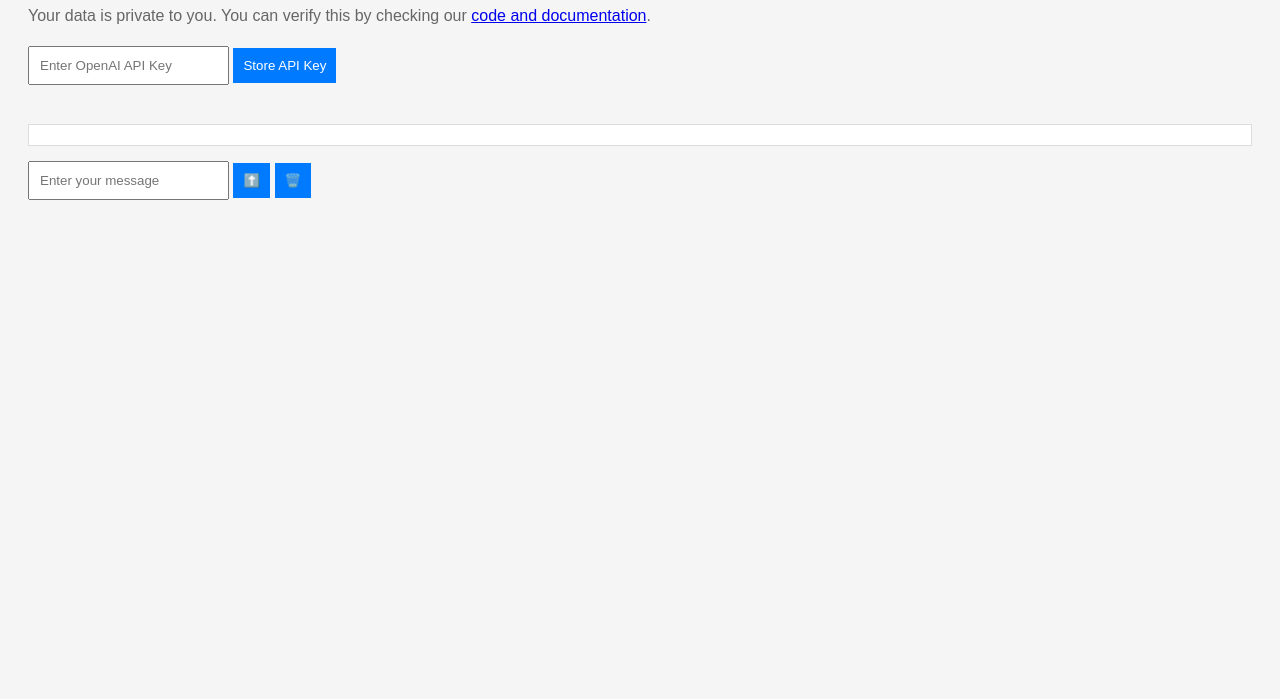
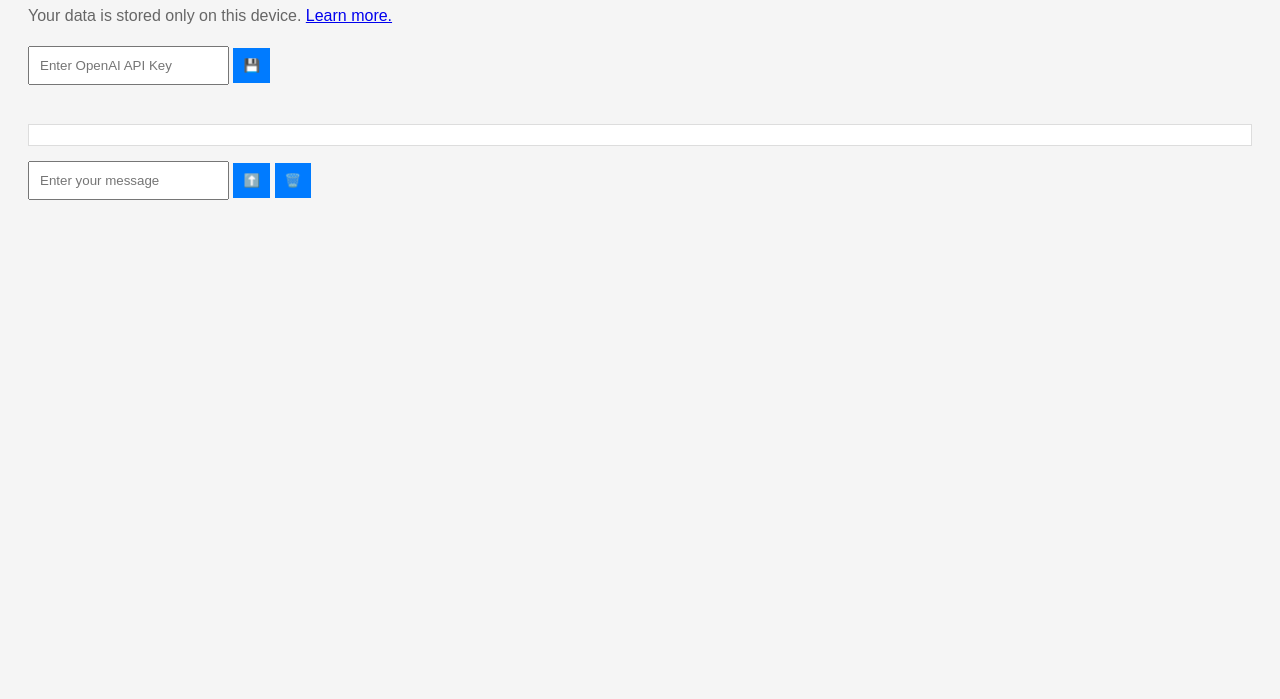
Before and after one commit to scahyono/private-gpt, a website: page index.html in a window 1280 px wide. Shown: the part 101-800 px from the top of the page. Drawn offline with Linux system fonts and the light colour scheme.

Commit message:
clarify data storage

```diff
--- a/index.html
+++ b/index.html
@@ -129,9 +129,9 @@
 </head>
 <body>
     <h1>Private GPT</h1>
-    <p>Your data is private to you. You can verify this by checking our <a href="https://github.com/scahyono/privategpt">code and documentation</a>.</p>
+    <p>Your data is stored only on this device. <a href="https://github.com/scahyono/privategpt">Learn more.</a></p>
     <input type="text" id="api-key" placeholder="Enter OpenAI API Key" />
-    <button onclick="storeApiKey()">Store API Key</button>
+    <button onclick="storeApiKey()">💾</button>
     <br><br>
     <ul id="message-list"></ul>
     <input type="text" id="message-input" placeholder="Enter your message" />
```
